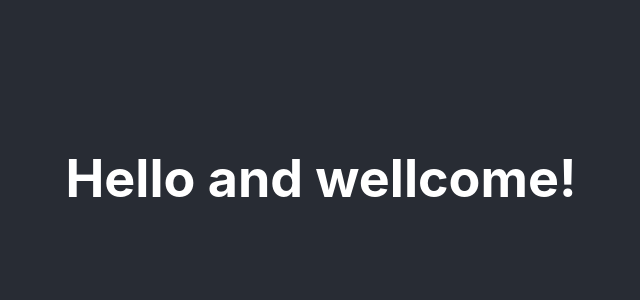
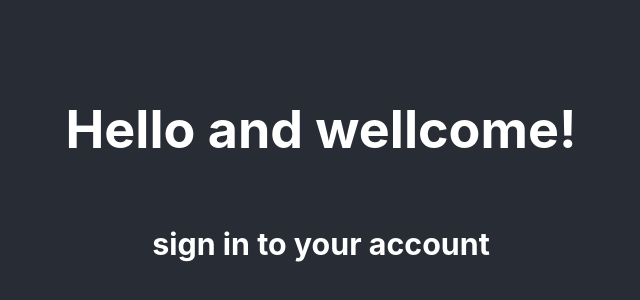
Before and after one commit to haidarim/ets, a React (Create React App) app in the folder front-end/er-to-sql/: page / in a window 1280 px wide. Shown: the part 222-522 px from the top of the page, without its empty margins (319-959 px from the left). Built offline with nearby package versions, Linux system fonts and the light colour scheme.

Commit message:
stage branch init

```diff
--- a/front-end/er-to-sql/public/index.html
+++ b/front-end/er-to-sql/public/index.html
@@ -24,7 +24,7 @@
       work correctly both with client-side routing and a non-root public URL.
       Learn how to configure a non-root public URL by running `npm run build`.
     -->
-    <title>ERtoSQL</title>
+    <title>ETS</title>
   </head>
   <body>
     <noscript>You need to enable JavaScript to run this app.</noscript>
--- a/front-end/er-to-sql/src/App.js
+++ b/front-end/er-to-sql/src/App.js
@@ -6,6 +6,7 @@ function App() {
     <div className="App">
       <header className="App-header">
         <h1>Hello and wellcome!</h1>
+        <h3>sign in to your account</h3>
       </header>
     </div>
   );
```
Also changed, not shown: 1 other file (tests, documents, lock files or other folders).
